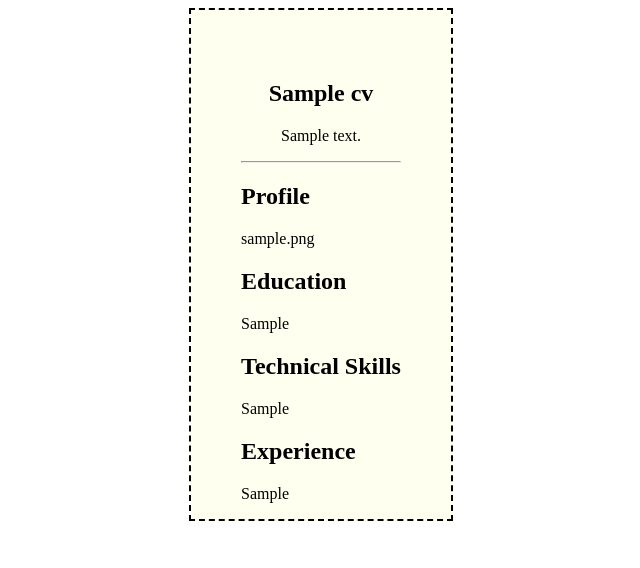
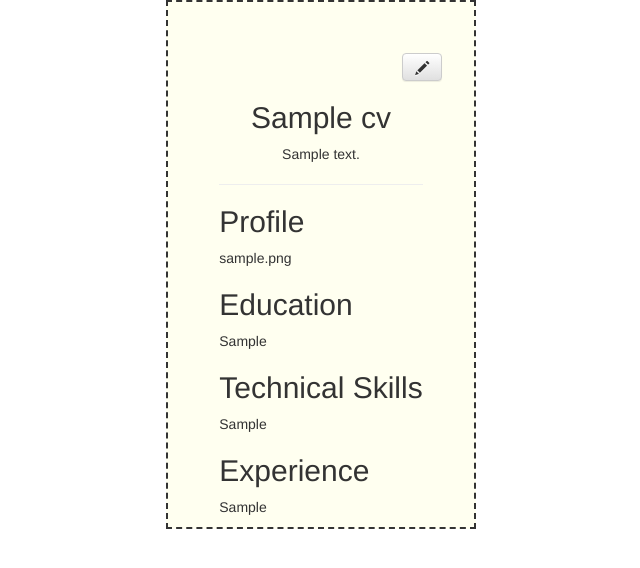
Before and after one commit to Ivan-Tigan/my-first-blog, a Django app: page /cv/ in a window 1280 px wide. Shown: the top 568 px of the page, without its empty margins (319-959 px from the left). Run offline with Django 3.2, Linux system fonts and the light colour scheme; a user stored in the database is signed in; tables that the repository leaves empty hold one stand-in row (values such as "Sample post"); some libraries are stand-ins or nearby versions.

Commit message:
added edit button on cv

```diff
--- a/cv/templates/cv/cv.html
+++ b/cv/templates/cv/cv.html
@@ -1,6 +1,9 @@
 <html>
     <head>
         <title>CV</title>
+        <link rel="stylesheet" href="//maxcdn.bootstrapcdn.com/bootstrap/3.2.0/css/bootstrap.min.css">
+        <link rel="stylesheet" href="//maxcdn.bootstrapcdn.com/bootstrap/3.2.0/css/bootstrap-theme.min.css">
+
         <style>
             body {
                 text-align: center;
@@ -20,15 +23,22 @@
             .details {
                 text-align: center;
             }
+            .edit_button {
+                padding-left: 90%;
+            }
         </style>
     </head>
     <body>
-        {% if user.is_authenticated %}
-        <a href="{% url 'cv_edit' %}" class="btn btn-default">
-            <span class="glyphicon glyphicon-pencil"></span>
-        </a>
-        {% endif %}
+
         <div class="canvas">
+            {% if user.is_authenticated %}
+            <div class="edit_button">
+                <a href="{% url 'cv_edit' %}" class="btn btn-default">
+                    <span class="glyphicon glyphicon-pencil"></span>
+                </a>
+            </div>
+
+            {% endif %}
             <div class="details">
                 <h2>{{ cv.name }}</h2>
                 <p>{{ cv.details | safe }}</p>
```
Also changed, not shown: cv/templates/cv/cv_edit.html (+10 -5 lines).
